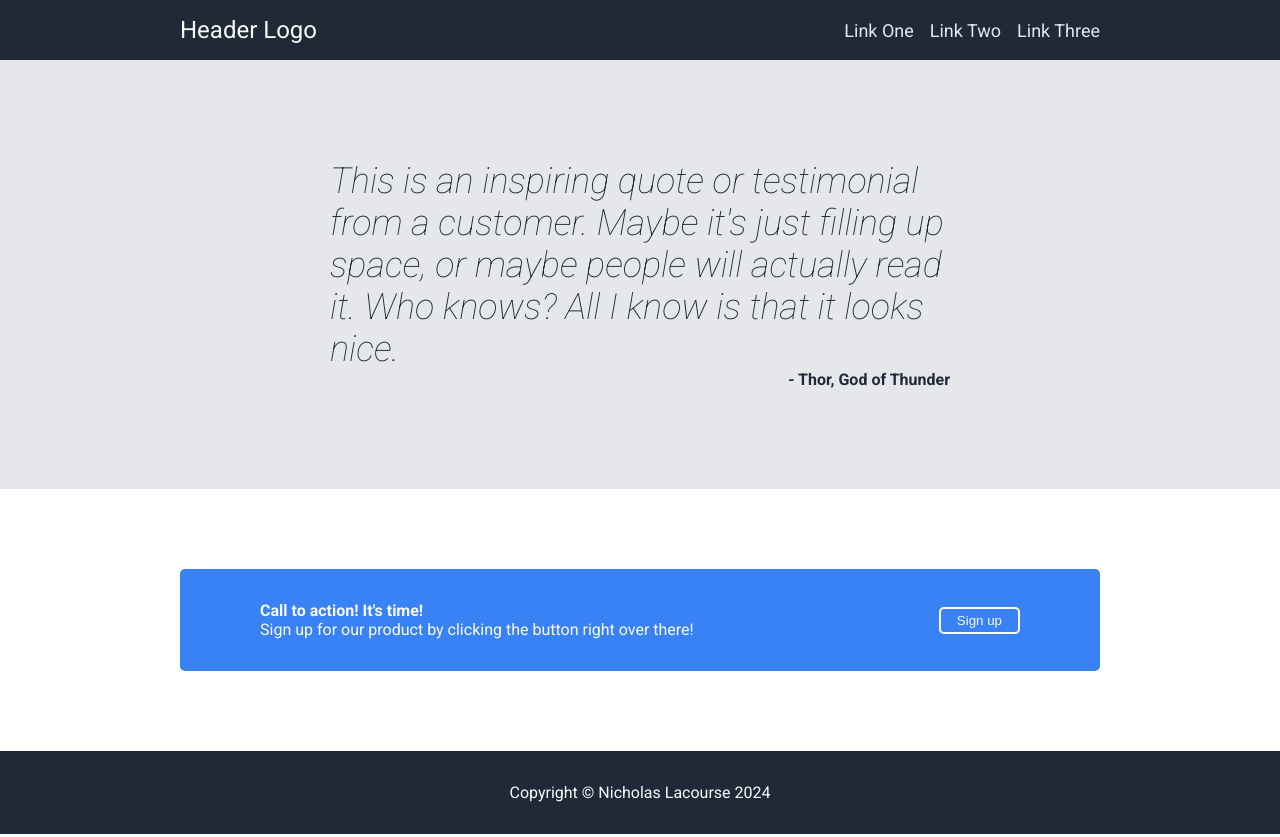
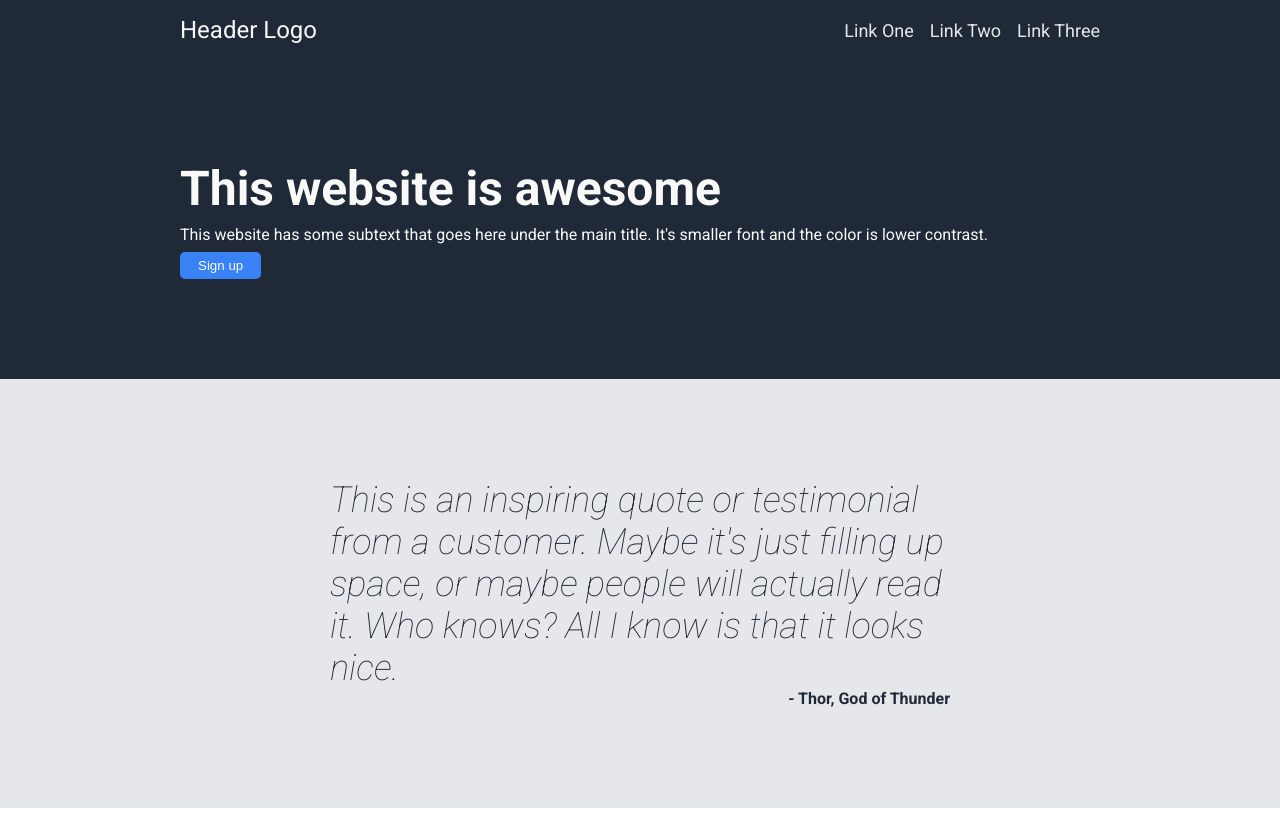
Before and after one commit to nicholas-lacourse93/landing-page, a plain HTML site: page index.html in a window 1280 px wide. Shown: the top 837 px of the page. Drawn offline with Linux system fonts and the light colour scheme.

Commit message:
Add content and styling to hero-section

```diff
--- a/css/styles.css
+++ b/css/styles.css
@@ -36,7 +36,7 @@ a {
     padding: 32px 0px;
 }
 
-.header-container, .footer-container {
+.header-container, .hero-container, .footer-container {
     background-color: #1f2937;
 }
 
@@ -48,6 +48,38 @@ a {
 .header-container a {
     font-size: 18px;
     color: #e5e7eb;
+}
+
+.hero-container {
+    display: flex;
+    margin: 0px;
+    padding: 100px 180px;
+}
+
+.hero-content {
+    display: flex;
+    flex-direction: column;
+    gap: 8px;
+}
+
+.hero-img {
+    background-color: grey;
+}
+
+.hero-title {
+    font-size: 48px;
+    font-weight: bolder;
+}
+
+.hero-container div {
+    color: #f9faf8;
+}
+
+.hero-button button {
+    background-color: #3882f6;
+    padding: 4px 16px;
+    border: 2px solid #3882f6;
+    border-radius: 5px;
 }
 
 .cta-box {
--- a/index.html
+++ b/index.html
@@ -22,7 +22,23 @@
             </ul>
         </div>
     </div>
-    <div class="hero-container"></div>
+    <div class="hero-container">
+        <div class="hero-content">
+            <div class="hero-title">
+                This website is awesome
+            </div>
+            <div class="hero-info">
+                This website has some subtext that goes here under the main title. It's smaller font and the color is lower contrast.
+            </div>
+            <div class="hero-button">
+                <button>Sign up</button>
+            </div>
+        </div>
+        <div class="hero-img">
+            <div class="placeholder-box">
+            </div>
+        </div>
+    </div>
     <div class="random-info-container"></div>
     <div class="quote-container">
         <div class="quote-box">
```
